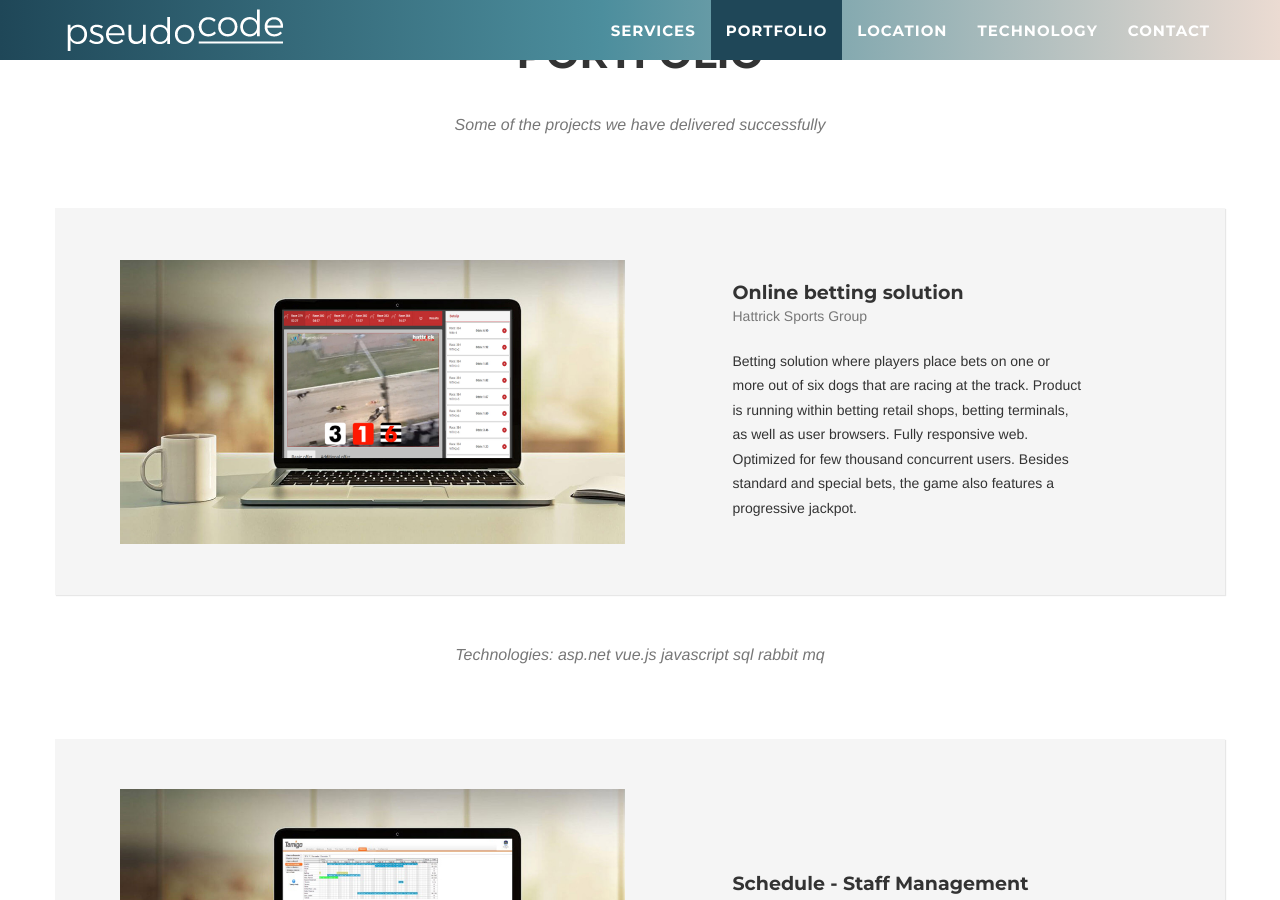
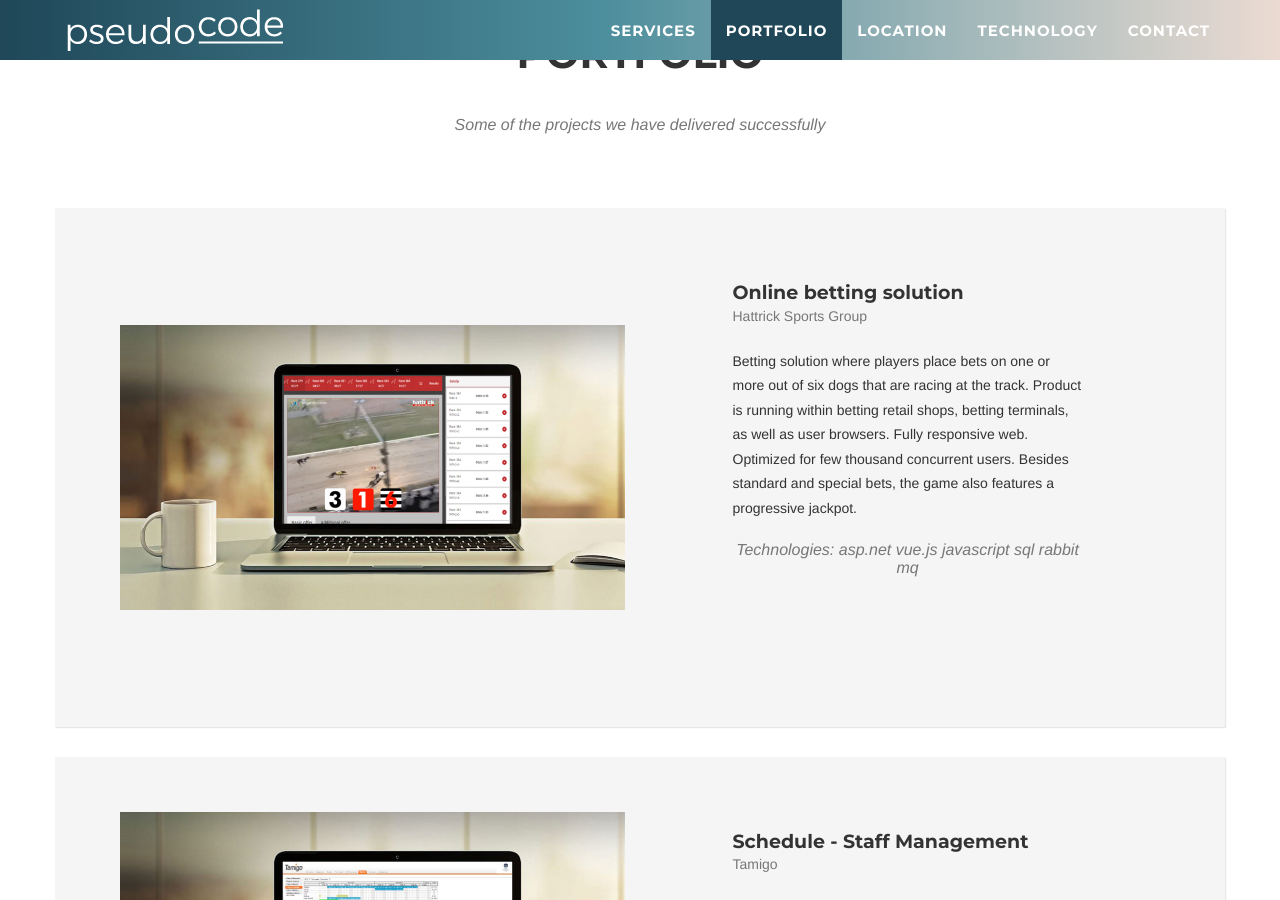
Before and after one commit to zoranzoran/pseudocode, a Jekyll site: the page built from index.html, in a window 1280 px wide and 900 px high, scrolled down 1532 px. Built offline with Jekyll 4.4.1, drawn with Linux system fonts in a browser that asks for light colours.

Commit message:
Update portfolio_grid.html

```diff
--- a/_includes/portfolio_grid.html
+++ b/_includes/portfolio_grid.html
@@ -20,10 +20,6 @@
                         <p class="text-muted portfolio__subtitle">{{ post.subtitle }}</p>
                         <p class="portfolio__description">{{ post.description }}</p>
                         <!--<p class="portfolio__client">{{post.client}}</p>-->
-                    </div>
-                </div>
-                <div class="row">
-                    <div class="col-lg-12 text-center">
                         <h3 class="section-subheading text-muted">Technologies: {{ post.technologies }}</h3>
                     </div>
                 </div>
```
